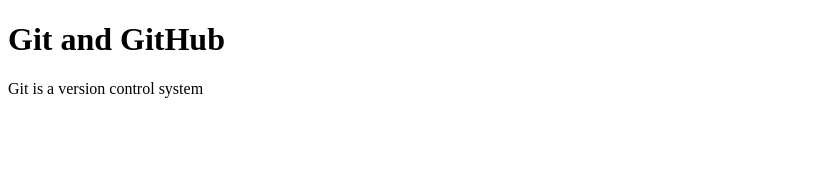
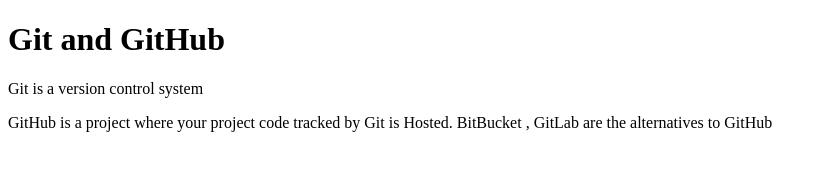
Before and after one commit to PiyushG25/Fynd-Git-Based-Project, a plain HTML site: page index.html in a window 1280 px wide. Shown: the whole page, without its empty margins (0-827 px from the left). Drawn offline with Linux system fonts and the light colour scheme.

Commit message:
GitHub information is added

```diff
--- a/index.html
+++ b/index.html
@@ -9,5 +9,7 @@
 <body>
     <h1>Git and GitHub</h1>
     <p>Git is a version control system</p>
+
+    <p>GitHub is a project where your project code tracked by Git is Hosted. BitBucket , GitLab are the alternatives to GitHub</p>
 </body>
 </html>
```
